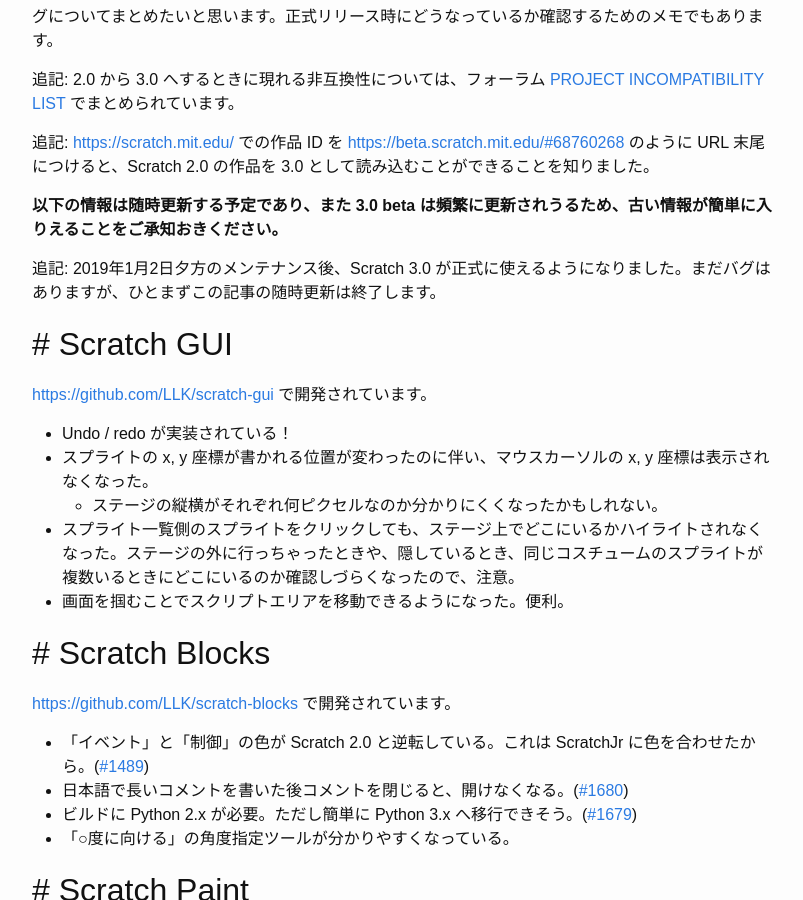
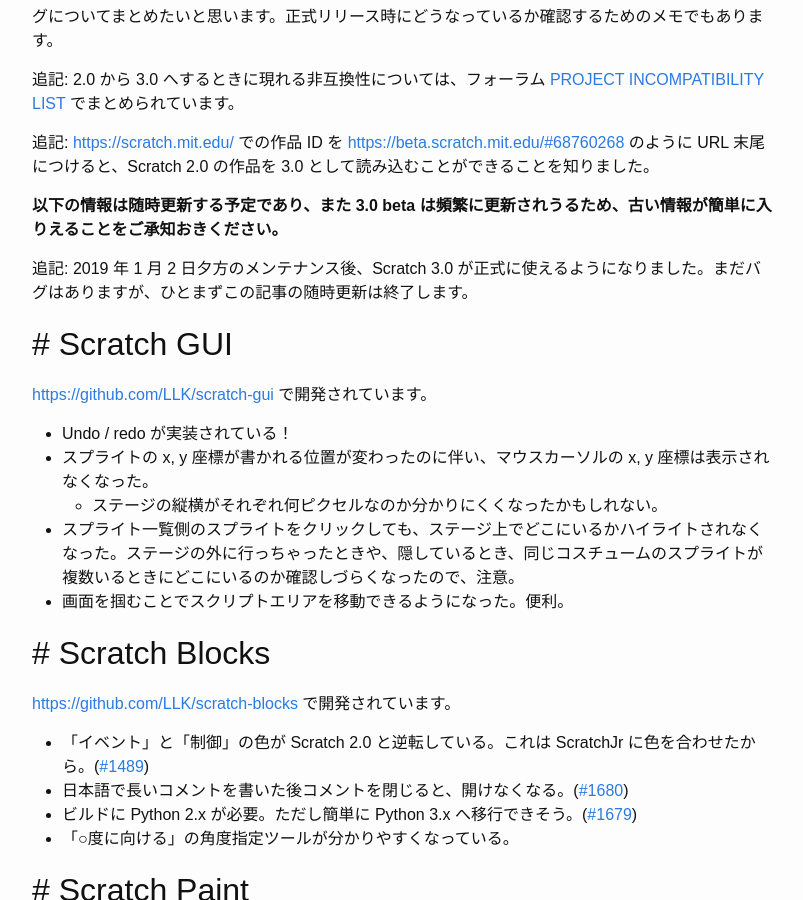
Before and after one commit to nekketsuuu/nekketsuuu.github.io, a Jekyll site: the page built from entries/_posts/2018-08-03-scratch-3-beta.md, in a window 1280 px wide and 900 px high, scrolled down 507 px. Shown: the whole window, without its empty margins (238-1041 px from the left). Built offline with Jekyll 4.4.1, drawn with Linux system fonts in a browser that asks for light colours; formulas are drawn with MathJax 3; comment, search, counter and statistics services are not loaded.

Commit message:
[Entry #6] minor fix

```diff
--- a/entries/_posts/2018-08-03-scratch-3-beta.md
+++ b/entries/_posts/2018-08-03-scratch-3-beta.md
@@ -20,7 +20,7 @@
 
 **以下の情報は随時更新する予定であり、また 3.0 beta は頻繁に更新されうるため、古い情報が簡単に入りえることをご承知おきください。**
 
-追記: 2019年1月2日夕方のメンテナンス後、Scratch 3.0 が正式に使えるようになりました。まだバグはありますが、ひとまずこの記事の随時更新は終了します。
+追記: 2019 年 1 月 2 日夕方のメンテナンス後、Scratch 3.0 が正式に使えるようになりました。まだバグはありますが、ひとまずこの記事の随時更新は終了します。
 
 ## Scratch GUI
 
```
